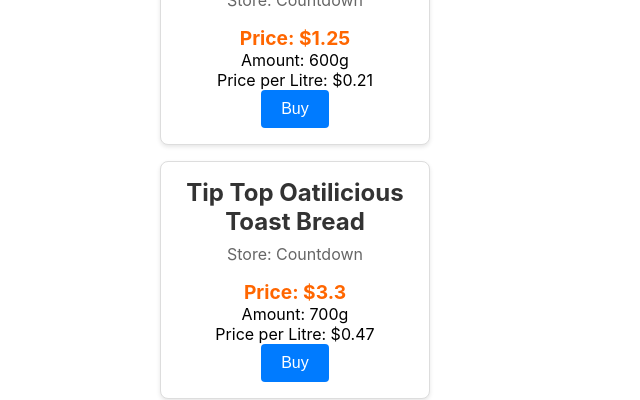
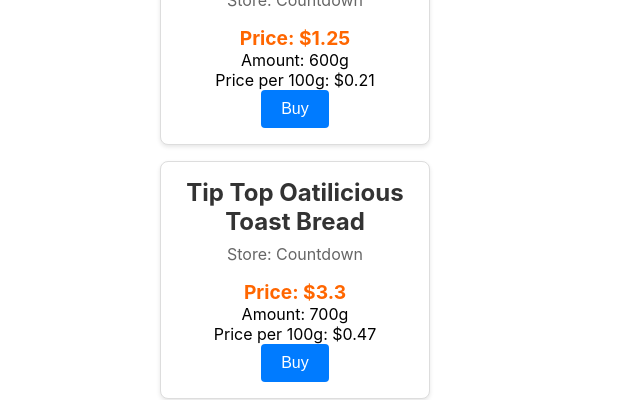
Before and after one commit to pauly-johnson/salesapp, a React (Create React App) app: page /bread in a window 1280 px wide. Shown: the part 228-628 px from the top of the page, without its empty margins (310-950 px from the left). Built offline with nearby package versions, Linux system fonts and the light colour scheme.

Commit message:
added json file

```diff
--- a/src/Bread.js
+++ b/src/Bread.js
@@ -1,93 +1,23 @@
 import React from 'react';
 import './item.css';
 import Item from './Item';
+import data from './data.json';
 
-const breadPrices = [
-    {
-        store: "Countdown",
-        product: "Essentials White or Wheatmeal Bread",
-        price_nzd: 1.25,
-        unit_size: "600g",
-        price_per_100g: 0.21
-    },
-    {
-        store: "Countdown",
-        product: "Tip Top Oatilicious Toast Bread",
-        price_nzd: 3.30,
-        unit_size: "700g",
-        price_per_100g: 0.47
-    },
-    {
-        store: "PAK'nSAVE",
-        product: "Pams Value White Toast Fresh Sliced Bread",
-        price_nzd: 1.15,
-        unit_size: "600g",
-        price_per_100g: 0.19
-    },
-    {
-        store: "PAK'nSAVE",
-        product: "Sunny Crust White Toast Bread",
-        price_nzd: 1.99,
-        unit_size: "600g",
-        price_per_100g: 0.33
-    },
-    {
-        store: "PAK'nSAVE",
-        product: "Tip Top Supersoft White Super Thick Bread",
-        price_nzd: 3.69,
-        unit_size: "700g",
-        price_per_100g: 0.53
-    },
-    {
-        store: "PAK'nSAVE",
-        product: "Vogel's Original Mixed Grain Toast Bread",
-        price_nzd: 4.49,
-        unit_size: "750g",
-        price_per_100g: 0.60
-    },
-    {
-        store: "New World",
-        product: "Pams Value White Toast Fresh Sliced Bread",
-        price_nzd: 1.19,
-        unit_size: "600g",
-        price_per_100g: 0.20
-    },
-    {
-        store: "New World",
-        product: "Tip Top Supersoft Honeygrain Toast Bread",
-        price_nzd: 4.09,
-        unit_size: "700g",
-        price_per_100g: 0.58
-    },
-    {
-        store: "New World",
-        product: "Nature's Fresh Multigrain Toast Bread",
-        price_nzd: 3.79,
-        unit_size: "700g",
-        price_per_100g: 0.54
-    },
-    {
-        store: "New World",
-        product: "Nature's Fresh White Sandwich Bread",
-        price_nzd: 3.79,
-        unit_size: "700g",
-        price_per_100g: 0.54
-    }
-];
 
 const Bread = () => {
     return (
         <>
         <h1 className="bread-title">Bread Prices in Dunedin</h1>
         <div className="bread-container">
-            {breadPrices.map((bread, index) => (
+            {data.breadPrices.map((bread, index) => (
                 <Item
                     key={index}
                     title={bread.product}
                     store={bread.store}
                     price={bread.price_nzd}
                     amount={bread.unit_size}
-                    pricePerLitre={bread.price_per_100g}
+                    pricePer={bread.price_per_100g}
+                    isLitre={false}
                 />
             ))}
         </div>
--- a/src/Item.jsx
+++ b/src/Item.jsx
@@ -1,14 +1,16 @@
 import React from 'react';
 import './item.css';
 
-const Item = ({ title, store, price, amount, pricePerLitre }) => {
+const Item = ({ title, store, price, amount, pricePer, isLitre }) => {
     return (
         <div className="item-container">
             <h2 className="item-title">{title}</h2>
             <p className="item-store">Store: {store}</p>
             <p className="item-price">Price: ${price}</p>
             <p className="item-amount">Amount: {amount}</p>
-            <p className="item-price-per-litre">Price per Litre: ${pricePerLitre}</p>
+            {isLitre && <p className="item-price-per-litre">Price per Litre: ${pricePer}</p>}
+            {!isLitre && <p className="item-price-per-100g">Price per 100g: ${pricePer}</p>}
+            {/* <p className="item-price-per-litre">Price per Litre: ${pricePerLitre}</p> */}
             <button className="item-button">Buy</button>
         </div>
     );
--- a/src/Milk.js
+++ b/src/Milk.js
@@ -1,72 +1,23 @@
 import React from "react";
 import "./item.css";
 import Item from "./Item";
+import data from "./data.json";
 
-const milkPrices = [
-  {
-    store: "PAK'nSAVE",
-    product: "Pams Value Standard Milk",
-    price_per_unit: 4.0,
-    unit_size: "2L",
-    price_per_liter: 2.0,
-  },
-  {
-    store: "PAK'nSAVE",
-    product: "Anchor Blue Milk",
-    price_per_unit: 5.14,
-    unit_size: "2L",
-    price_per_liter: 2.57,
-  },
-  {
-    store: "New World",
-    product: "Anchor Blue Milk",
-    price_per_unit: 8.09,
-    unit_size: "3L",
-    price_per_liter: 2.7,
-  },
-  {
-    store: "New World",
-    product: "Simply Milk Standard Milk",
-    price_per_unit: 4.9,
-    unit_size: "2L",
-    price_per_liter: 2.45,
-  },
-  {
-    store: "FreshChoice Green Island",
-    product: "Dairy Dale Milk Blue",
-    price_per_unit: 4.09,
-    unit_size: "2L",
-    price_per_liter: 2.04,
-  },
-  {
-    store: "FreshChoice Green Island",
-    product: "WW Milk Standard",
-    price_per_unit: 5.99,
-    unit_size: "3L",
-    price_per_liter: 2.0,
-  },
-  {
-    store: "Countdown",
-    product: "Essentials Standard Milk",
-    price_per_unit: 5.69,
-    unit_size: "3L",
-    price_per_liter: 1.9,
-  },
-];
 
 const Milk = () => {
   return (
     <>
       <h1 className="milk-title">Milk Prices in Dunedin</h1>
 
-      {milkPrices.map((milk, index) => (
+      {data.milkPrices.map((milk, index) => (
         <Item
           key={index}
           title={milk.product}
           store={milk.store}
           price={milk.price_per_unit}
           amount={milk.unit_size}
-          pricePerLitre={milk.price_per_liter}
+          pricePer={milk.price_per_liter}
+          isLitre={true}
         />
       ))}
     </>
--- /dev/null
+++ b/src/data.json
@@ -0,0 +1,125 @@
+{
+    "milkPrices": [
+        {
+            "store": "PAK'nSAVE",
+            "product": "Pams Value Standard Milk",
+            "price_per_unit": 4.0,
+            "unit_size": "2L",
+            "price_per_liter": 2.0
+        },
+        {
+            "store": "PAK'nSAVE",
+            "product": "Anchor Blue Milk",
+            "price_per_unit": 5.14,
+            "unit_size": "2L",
+            "price_per_liter": 2.57
+        },
+        {
+            "store": "New World",
+            "product": "Anchor Blue Milk",
+            "price_per_unit": 8.09,
+            "unit_size": "3L",
+            "price_per_liter": 2.7
+        },
+        {
+            "store": "New World",
+            "product": "Simply Milk Standard Milk",
+            "price_per_unit": 4.9,
+            "unit_size": "2L",
+            "price_per_liter": 2.45
+        },
+        {
+            "store": "FreshChoice Green Island",
+            "product": "Dairy Dale Milk Blue",
+            "price_per_unit": 4.09,
+            "unit_size": "2L",
+            "price_per_liter": 2.04
+        },
+        {
+            "store": "FreshChoice Green Island",
+            "product": "WW Milk Standard",
+            "price_per_unit": 5.99,
+            "unit_size": "3L",
+            "price_per_liter": 2.0
+        },
+        {
+            "store": "Countdown",
+            "product": "Essentials Standard Milk",
+            "price_per_unit": 5.69,
+            "unit_size": "3L",
+            "price_per_liter": 1.9
+        }
+    ],
+    "breadPrices": [
+        {
+            "store": "Countdown",
+            "product": "Essentials White or Wheatmeal Bread",
+            "price_nzd": 1.25,
+            "unit_size": "600g",
+            "price_per_100g": 0.21
+        },
+        {
+            "store": "Countdown",
+            "product": "Tip Top Oatilicious Toast Bread",
+            "price_nzd": 3.30,
+            "unit_size": "700g",
+            "price_per_100g": 0.47
+        },
+        {
+            "store": "PAK'nSAVE",
+            "product": "Pams Value White Toast Fresh Sliced Bread",
+            "price_nzd": 1.15,
+            "unit_size": "600g",
+            "price_per_100g": 0.19
+        },
+        {
+            "store": "PAK'nSAVE",
+            "product": "Sunny Crust White Toast Bread",
+            "price_nzd": 1.99,
+            "unit_size": "600g",
+            "price_per_100g": 0.33
+        },
+        {
+            "store": "PAK'nSAVE",
+            "product": "Tip Top Supersoft White Super Thick Bread",
+            "price_nzd": 3.69,
+            "unit_size": "700g",
+            "price_per_100g": 0.53
+        },
+        {
+            "store": "PAK'nSAVE",
+            "product": "Vogel's Original Mixed Grain Toast Bread",
+            "price_nzd": 4.49,
+            "unit_size": "750g",
+            "price_per_100g": 0.60
+        },
+        {
+            "store": "New World",
+            "product": "Pams Value White Toast Fresh Sliced Bread",
+            "price_nzd": 1.19,
+            "unit_size": "600g",
+            "price_per_100g": 0.20
+        },
+        {
+            "store": "New World",
+            "product": "Tip Top Supersoft Honeygrain Toast Bread",
+            "price_nzd": 4.09,
+            "unit_size": "700g",
+            "price_per_100g": 0.58
+        },
+        {
+            "store": "New World",
+            "product": "Nature's Fresh Multigrain Toast Bread",
+            "price_nzd": 3.79,
+            "unit_size": "700g",
+            "price_per_100g": 0.54
+        },
+        {
+            "store": "New World",
+            "product": "Nature's Fresh White Sandwich Bread",
+            "price_nzd": 3.79,
+            "unit_size": "700g",
+            "price_per_100g": 0.54
+        }
+    ]
+}
```
Also changed, not shown: src/logo.svg (deleted).
